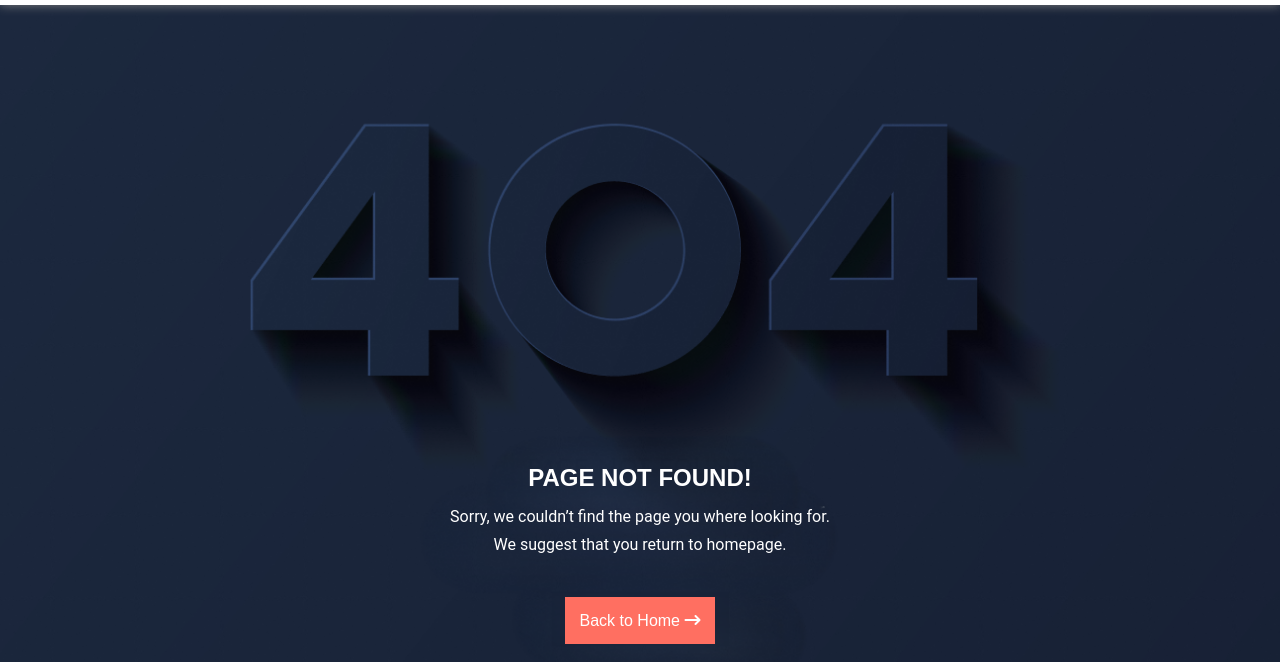
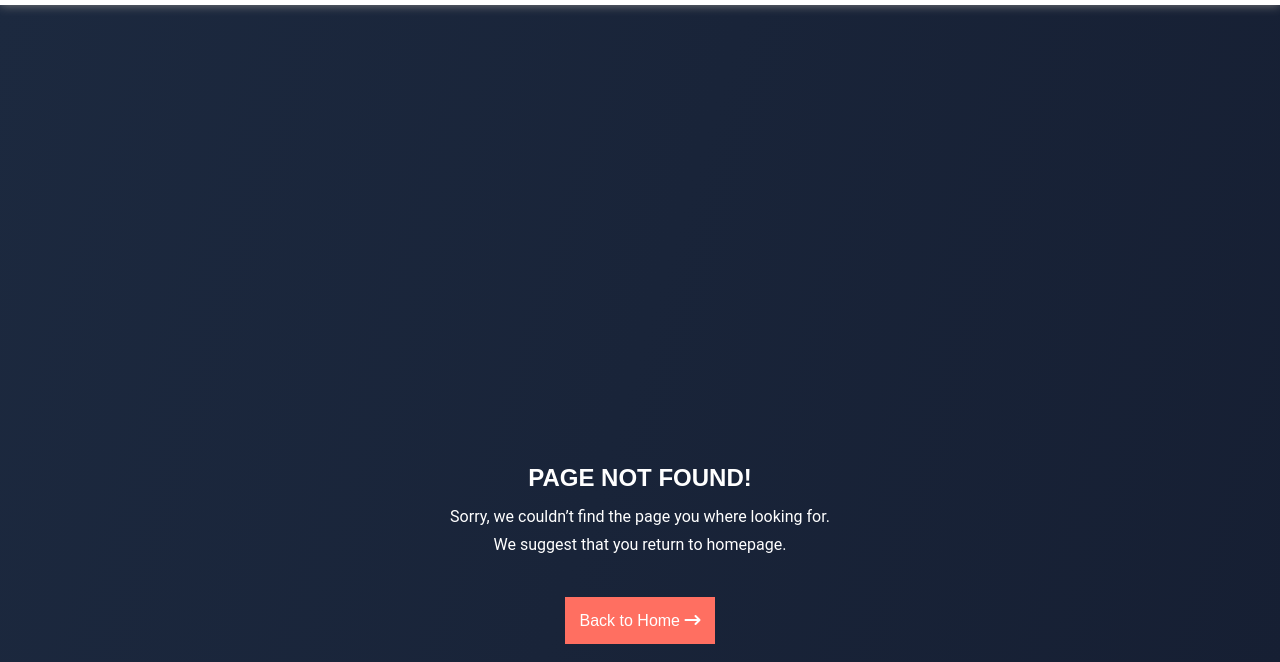
Before and after one commit to JSDGSDBGJH/Bismillah-Aytro-, a plain HTML site: page Not.html in a window 1280 px wide. Shown: the part 138-800 px from the top of the page. Drawn offline with nearby package versions, Linux system fonts and the light colour scheme.

Commit message:
Update NOT.CSS

```diff
--- a/assets/css/NOT.CSS
+++ b/assets/css/NOT.CSS
@@ -1,9 +1,7 @@
 #sec_not{
     height: 760px;
     width: 100%;
-    background: url(/assets/image/404.png);
-    background-position: center;
-    background-size: cover;
+    background: linear-gradient(107.29deg, #1C293F -0.36%, #161F33 98.58%);
 }
 #sec_not .container{
     height: 100%;
```
